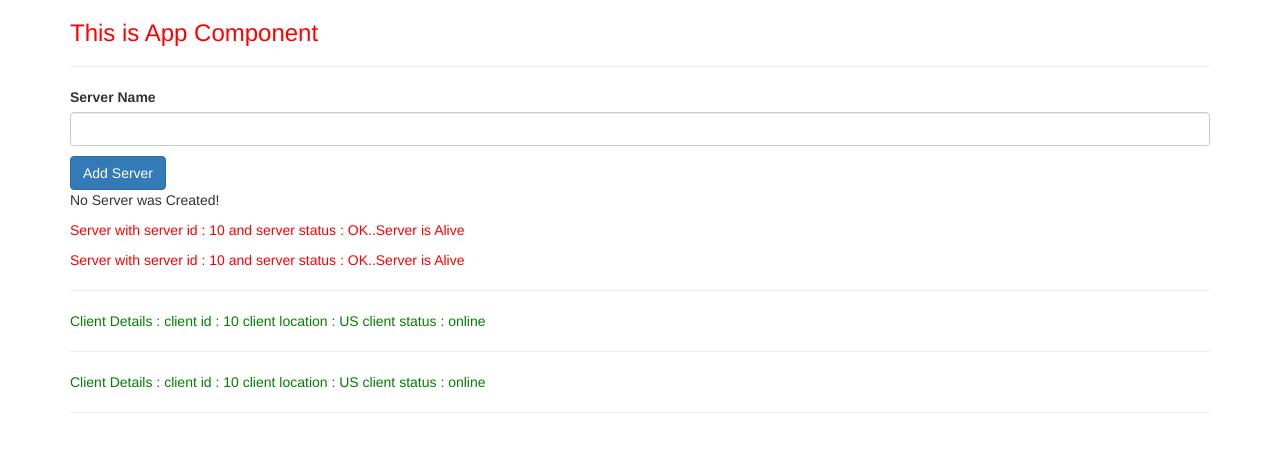
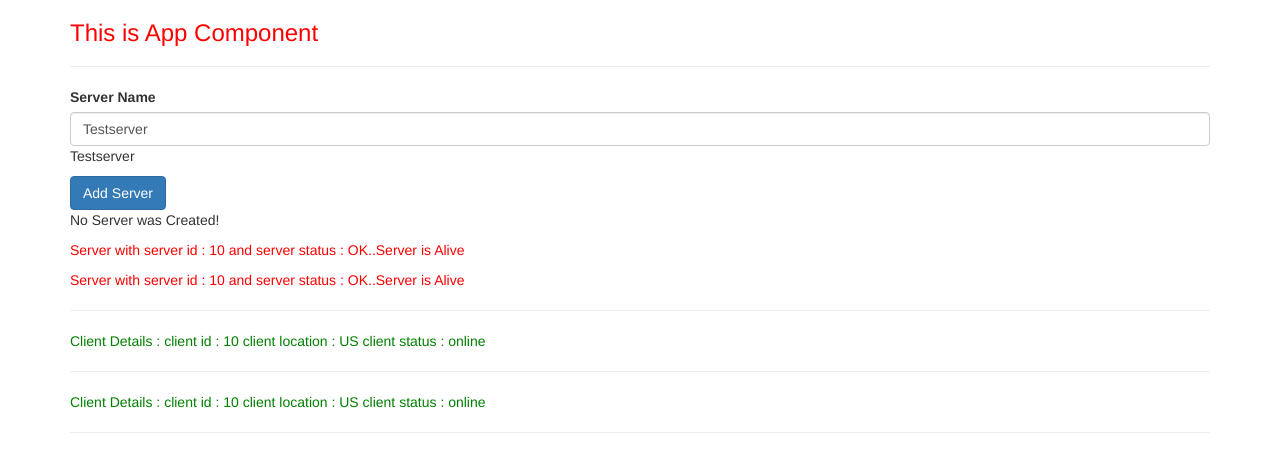
Before and after one commit to AmeyaChavre/Ng-Server-Client, an Angular app in the folder ng8-app/: page / in a window 1280 px wide. Shown: the top 472 px of the page. Built offline with nearby package versions, Linux system fonts and the light colour scheme.

Commit message:
Commit#117

```diff
--- a/ng8-app/src/app/servers/servers.component.ts
+++ b/ng8-app/src/app/servers/servers.component.ts
@@ -13,7 +13,7 @@ import { Component, OnInit } from '@angular/core';
 export class ServersComponent implements OnInit {
   allowNewServer:boolean = false;
   serverCreationStatus: string = 'No Server was Created!';
-  serverName = '';
+  serverName = 'Testserver';
 
   constructor() {
     setTimeout(()=>{
```
